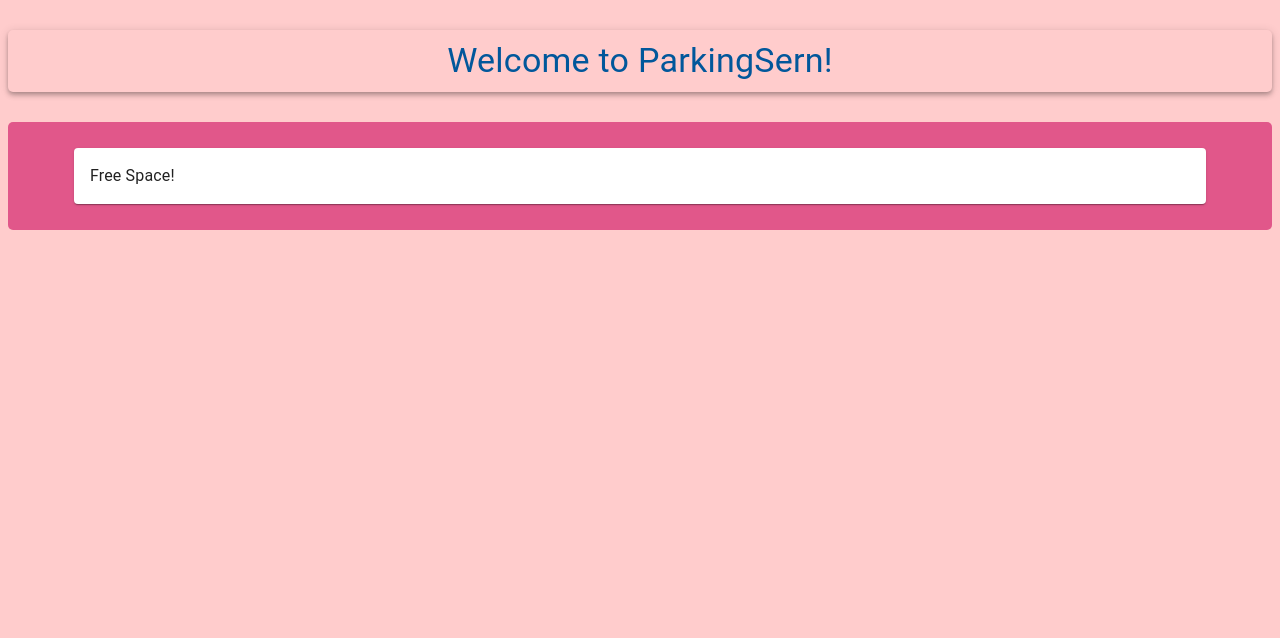
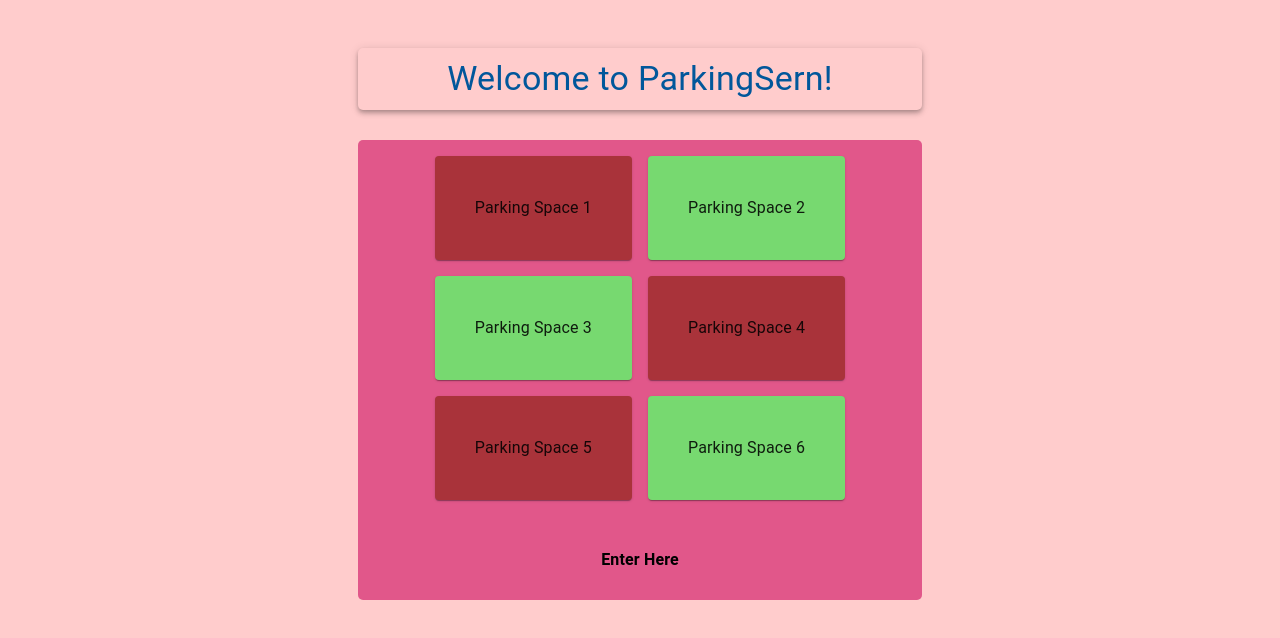
Before and after one commit to Harshpatel249/iotParkingSern, a React (Create React App) app in the folder client/: page / in a window 1280 px wide. Shown: the top 638 px of the page. Built offline with nearby package versions, Linux system fonts and the light colour scheme.

Commit message:
Layout finish

```diff
--- a/client/src/components/parkinSpace/parkinSpace.js
+++ b/client/src/components/parkinSpace/parkinSpace.js
@@ -6,13 +6,13 @@ import { TextField, Button, Paper, Typography, CircularProgress, Grid } from '@m
 import useStyles from './parkinSpacestyles.js';
 
 //Default function
-const ParkinSpace = () =>{
+const ParkinSpace = (props) =>{
     const classes = useStyles();
 
     return(
         <>
-        <Paper className = {classes.paper}>
-            <Typography variant = 'body1'>Free Space!</Typography>
+        <Paper className = {classes.paper} style = {{backgroundColor: props.Color}}>
+            <Typography variant = 'body1'>Parking Space {props.Num}</Typography>
         </Paper>
         </>
 
--- a/client/src/components/parkinSpace/parkinSpacestyles.js
+++ b/client/src/components/parkinSpace/parkinSpacestyles.js
@@ -7,16 +7,7 @@ export default makeStyles((theme) => ({
     },
   },
   paper: {
-    padding: theme.spacing(2),
-    margin: theme.spacing(2),
-  },
-  mainContainer: {
-    borderRadius: 15,
-    margin: '30px 0',
-    display: 'flex',
-    flexDirection: 'row',
-    justifyContent: 'space-between',
-    alignItems: 'center',
-    padding: '10px 50px',
+    padding: theme.spacing(5),
+    margin: theme.spacing(1),
   },
 }));
--- a/client/src/containers/mainContainer/mainContainer.js
+++ b/client/src/containers/mainContainer/mainContainer.js
@@ -1,6 +1,6 @@
 //Import from library
 import React from 'react';
-import { Container } from '@material-ui/core';
+import { Container, Typography } from '@material-ui/core';
 
 //Styles import
 import useStyles from './mainContainerstyles.js'
@@ -13,7 +13,21 @@ const MainContainer = () =>{
     const classes = useStyles();
     return(
         <Container className = {classes.conTainer}>
-            <ParkinSpace />
+        <Container className={classes.container2}>
+            <ParkinSpace Num = '1' Color = '#A9333A'/>
+            <ParkinSpace Num = '2' Color = '#77D970'/>
+        </Container>
+        <Container className={classes.container2}>
+            <ParkinSpace Num = '3' Color = '#77D970'/>
+            <ParkinSpace Num = '4' Color = '#A9333A'/>
+        </Container>
+        <Container className={classes.container2}>
+            <ParkinSpace Num = '5' Color = '#A9333A'/>
+            <ParkinSpace Num = '6' Color = '#77D970'/>
+        </Container>
+        <Container className={classes.container2} style={{paddingTop: 40, paddingBottom: 20}}>
+            <Typography variant = 'body1' style={{fontWeight: 700}}>Enter Here</Typography>
+        </Container>
         </Container>
     );
 }
--- a/client/src/containers/mainContainer/mainContainerstyles.js
+++ b/client/src/containers/mainContainer/mainContainerstyles.js
@@ -6,7 +6,11 @@ export default makeStyles((theme) => ({
     conTainer: {
       borderRadius: 5,
       backgroundColor: '#E1578A',
-      padding: '10px 50px',
+      padding: theme.spacing(1),
+    },
+    container2: {
+      display: 'flex',
+      justifyContent: 'center',
     },
   }));
 
--- a/client/src/pages/homePage/homePage.js
+++ b/client/src/pages/homePage/homePage.js
@@ -14,8 +14,8 @@ const HomePage = () => {
     const classes = useStyles();
 
     return(
-        <div>
-        <AppBar className = {classes.appBar} position = "static" color = "inherit">
+        <div className = {classes.div1}>
+        <AppBar className = {classes.appBar} position = "static">
             <Typography variant = "h4" align = "center">Welcome to ParkingSern!</Typography>
         </AppBar>
         <MainContainer />
--- a/client/src/pages/homePage/homePagestyles.js
+++ b/client/src/pages/homePage/homePagestyles.js
@@ -15,4 +15,7 @@ export default makeStyles((theme) => ({
       alignItems: 'center',
       padding: '10px 50px',
     },
+    div1: {
+      padding: '10px 350px',
+    },
   }));
```
